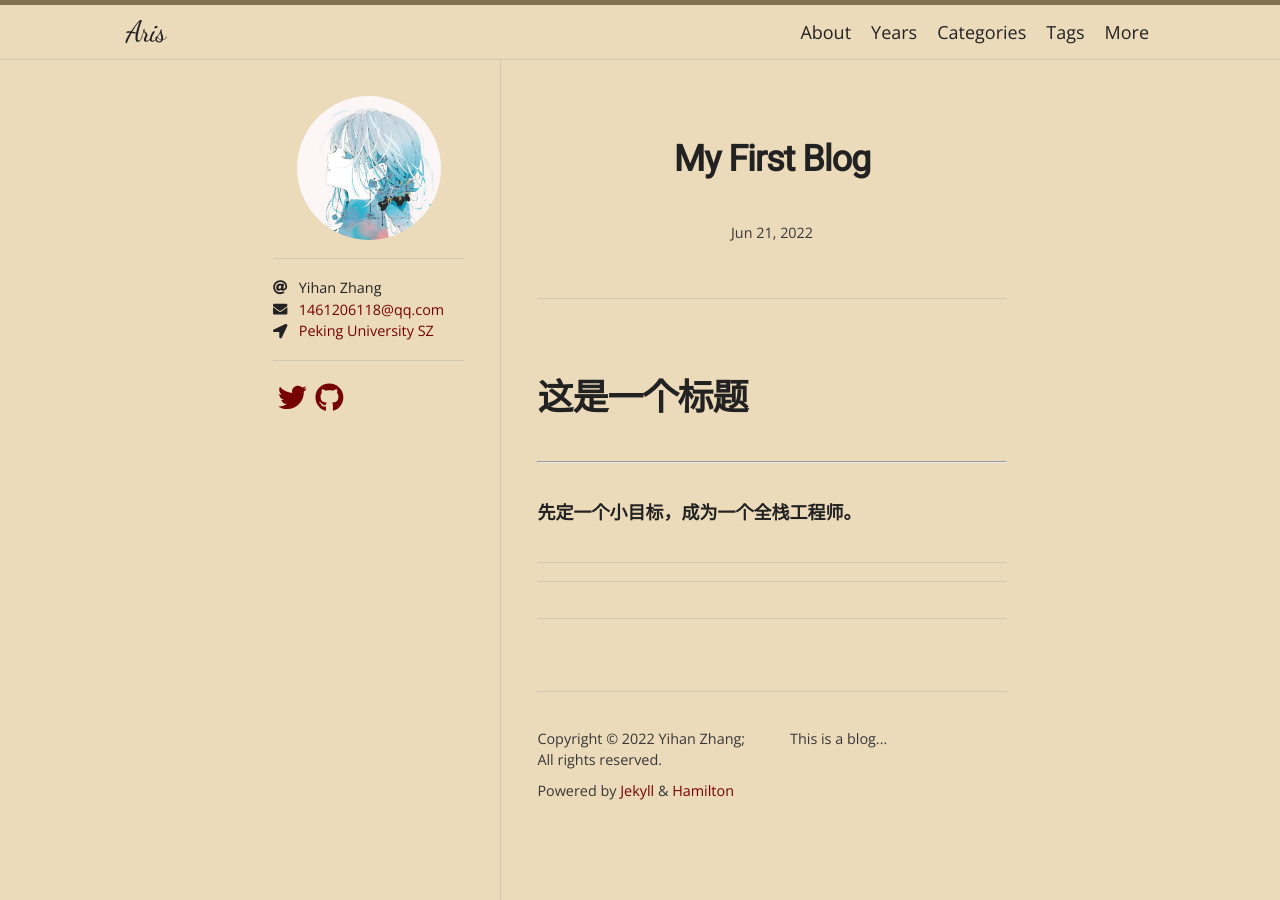
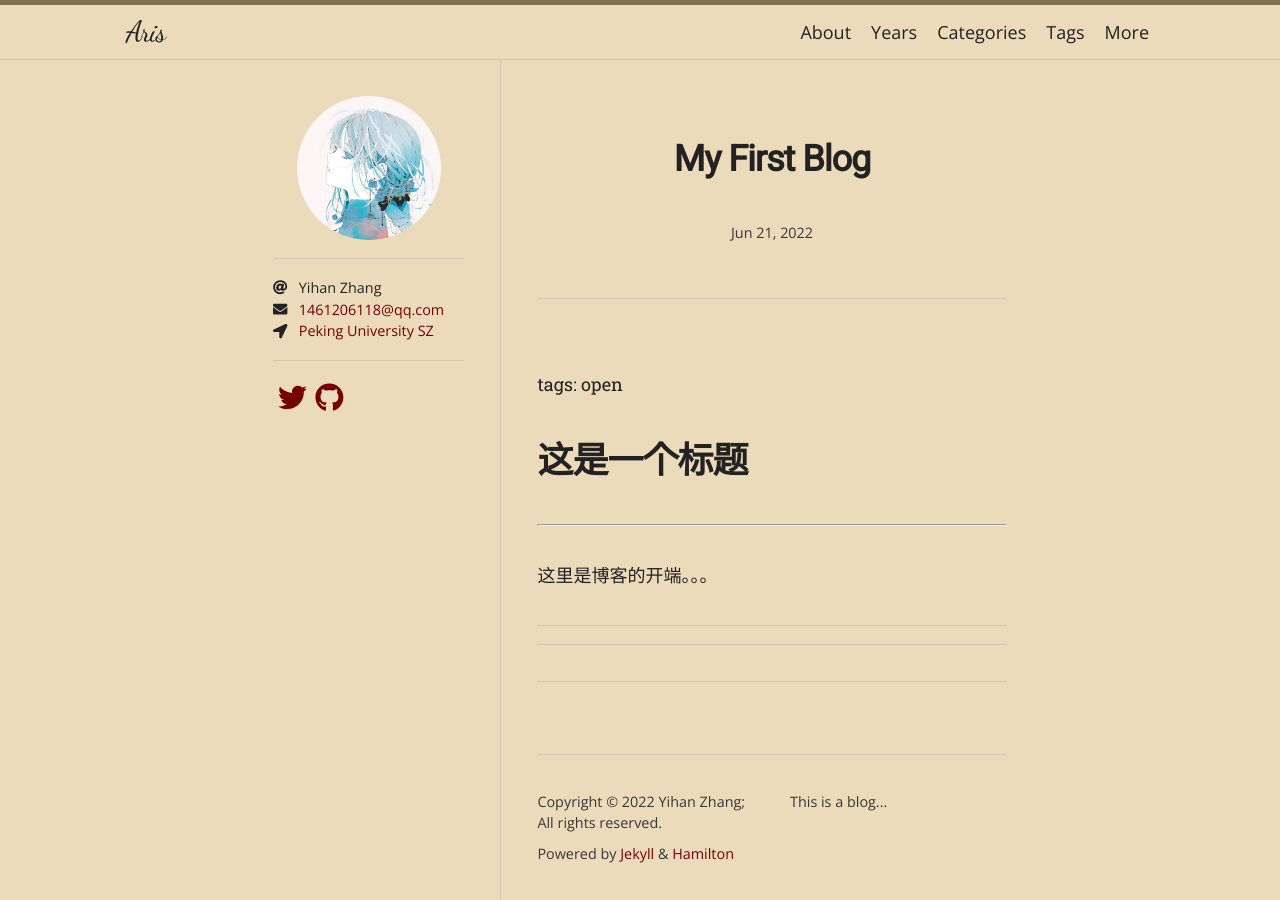
Before and after one commit to Aris-z/zyhacquaintance.github.io, a Jekyll site: the page built from _posts/2022-06-21-my-first-blog.md, in a window 1280 px wide. Built offline with Jekyll 4.4.1, drawn with Linux system fonts in a browser that asks for light colours; nearby versions of some CDN libraries; some web fonts are replaced; our own code applies the rules of GitHub Pages for plain Markdown files.

Commit message:
2022-06-21

```diff
--- a/_posts/2022-06-21-my-first-blog.md
+++ b/_posts/2022-06-21-my-first-blog.md
@@ -1,3 +1,5 @@
+tags: open
+
 # 这是一个标题
-*****
-**先定一个小目标，成为一个全栈工程师。**
+***
+这里是博客的开端。。。
```
